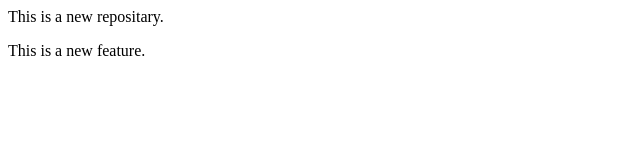
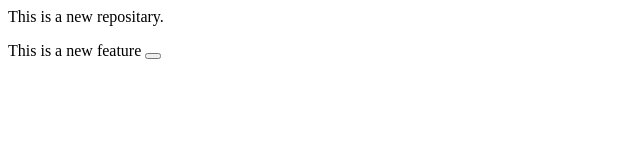
Before and after one commit to zaib3128/local-repo, a plain HTML site: page LocalRepo/index.html in a window 1280 px wide. Shown: the full height of the page, 0-640 px from the left. Drawn offline with Linux system fonts and the light colour scheme.

Commit message:
Add button

```diff
--- a/LocalRepo/index.html
+++ b/LocalRepo/index.html
@@ -1,2 +1,2 @@
 <p>This is a new repositary.</p>
-<p>This is a new feature.</p>
+<p>This is a new feature <button></button></p>
```
